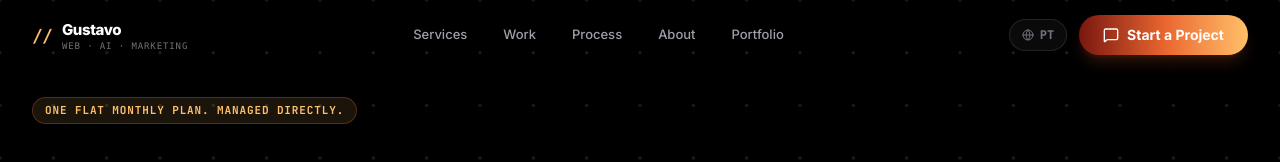
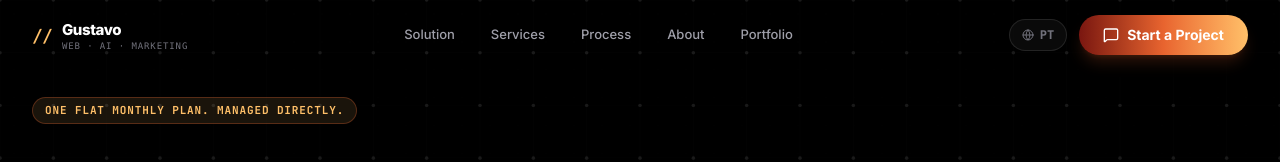
Before and after one commit to gustavojgalvao/Portfolio-Site, a React (Vite) app: page / in a window 1280 px wide. Shown: the top 162 px of the page. Built offline with nearby package versions, Linux system fonts and the light colour scheme.

Commit message:
feat: add global styles, Navbar component, and internationalization configuration

```diff
--- a/src/components/Navbar.tsx
+++ b/src/components/Navbar.tsx
@@ -82,8 +82,8 @@ export const Navbar: React.FC<NavbarProps> = ({
   };
 
   const navLinks = [
-    { label: t.nav.services, id: 'plan' },
-    { label: t.nav.work, id: 'portfolio-teaser' },
+    { label: t.nav.plan, id: 'plan' },
+    { label: t.nav.services, id: 'features' },
     { label: t.nav.process, id: 'process' },
     { label: t.nav.about, id: 'about' },
   ];
--- a/src/i18n/translations.ts
+++ b/src/i18n/translations.ts
@@ -8,6 +8,7 @@ export interface Translations {
     langToggle: string;
     services: string;
     work: string;
+    plan: string;
     process: string;
     about: string;
     backHome: string;
@@ -166,6 +167,7 @@ export const translations: Record<Language, Translations> = {
       langToggle: 'PT',
       services: 'Services',
       work: 'Work',
+      plan: 'Solution',
       process: 'Process',
       about: 'About',
       backHome: 'Back Home',
@@ -538,6 +540,7 @@ export const translations: Record<Language, Translations> = {
       langToggle: 'EN',
       services: 'Serviços',
       work: 'Trabalhos',
+      plan: 'Solução',
       process: 'Processo',
       about: 'Sobre',
       backHome: 'Voltar ao início',
--- a/src/index.css
+++ b/src/index.css
@@ -78,6 +78,10 @@
   *:focus-visible {
     outline: 2px solid #E8642F;
     outline-offset: 2px;
+  }
+
+  section[id] {
+    scroll-margin-top: 5rem;
   }
 }
 
```
Also changed, not shown: 1 other file (tests, documents, lock files or other folders).
